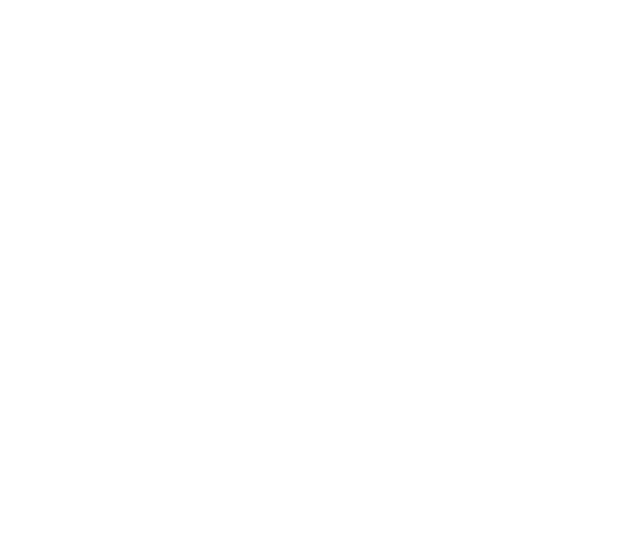
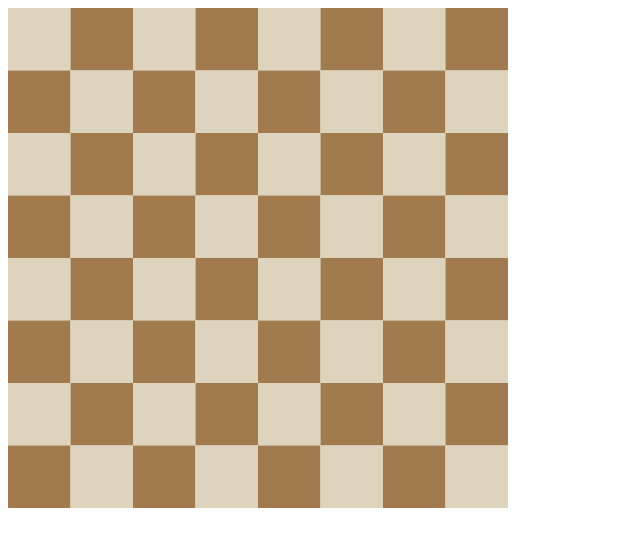
Before and after one commit to iarf/chess-openings, a plain HTML site: page index.html in a window 1280 px wide. Shown: the whole page, without its empty margins (0-640 px from the left). Drawn offline with Linux system fonts and the light colour scheme.

Commit message:
convert FEN position to an array in drawBoard function

```diff
--- a/index.html
+++ b/index.html
@@ -1,6 +1,7 @@
 <!DOCTYPE html>
 <html lang="en">
 <head>
+	<script src="js/chess.js"></script>
 	<meta charset="UTF-8">
 	<meta name="viewport" content="width=device-width, initial-scale=1.0">
 	<title>Document</title>
--- a/js/chess.js
+++ b/js/chess.js
@@ -1,4 +1,46 @@
+
 window.onload = () => {
 	const c = document.getElementById('chessboard');
-	ctx = c.getContext('2d');
+	drawBoard(c,'rnbqkbnr/pppppppp/8/8/8/8/PPPPPPPP/RNBQKBNR w KQkq - 0 1')
 }
+
+const drawBoard = (c, fen) => {
+	const ctx = c.getContext('2d');
+	const dim = c.width; //dimensions
+
+	//convert FEN input to an array
+	const splitFen = fen.split(' ');
+	const fenPos = splitFen[0].split('/');
+	let pieceArray = new Array(8);
+	for (let i = 0; i < 8; i++){
+		pieceArray[i] = new Array();
+	}
+
+	for (let i = 0; i  < 8; i++){
+		for (let j = 0; j < fenPos[i].length; j++){
+			if (!isNaN(fenPos[i][j])){
+				for (let k = 0; k < fenPos[i][j]; k++){
+					pieceArray[i].push('e');
+				}
+			}else{
+				pieceArray[i].push(fenPos[i][j]);
+			}
+		}
+	}
+
+	//draw board
+	let white = true; //color of top left square
+	for (let i = 0; i < 8; i++){
+		for (let j = 0; j < 8; j++){
+			white ? ctx.fillStyle = '#ded3bd' : ctx.fillStyle  = '#a17b4d';
+
+			ctx.fillRect( i*(dim/8), j*(dim/8), dim/8, dim/8);
+
+			white = !white;
+		}
+		white = !white;
+	}
+
+
+
+}
```
Also changed, not shown: img/pieces/Chess_bdt45.svg (added), img/pieces/Chess_blt45.svg (added), img/pieces/Chess_kdt45.svg (added), img/pieces/Chess_klt45.svg (added), img/pieces/Chess_ndt45.svg (added), img/pieces/Chess_nlt45.svg (added), img/pieces/Chess_pdt45.svg (added), img/pieces/Chess_plt45.svg (added), img/pieces/Chess_qdt45.svg (added), img/pieces/Chess_qlt45.svg (added), img/pieces/Chess_rdt45.svg (added), img/pieces/Chess_rlt45.svg (added).
